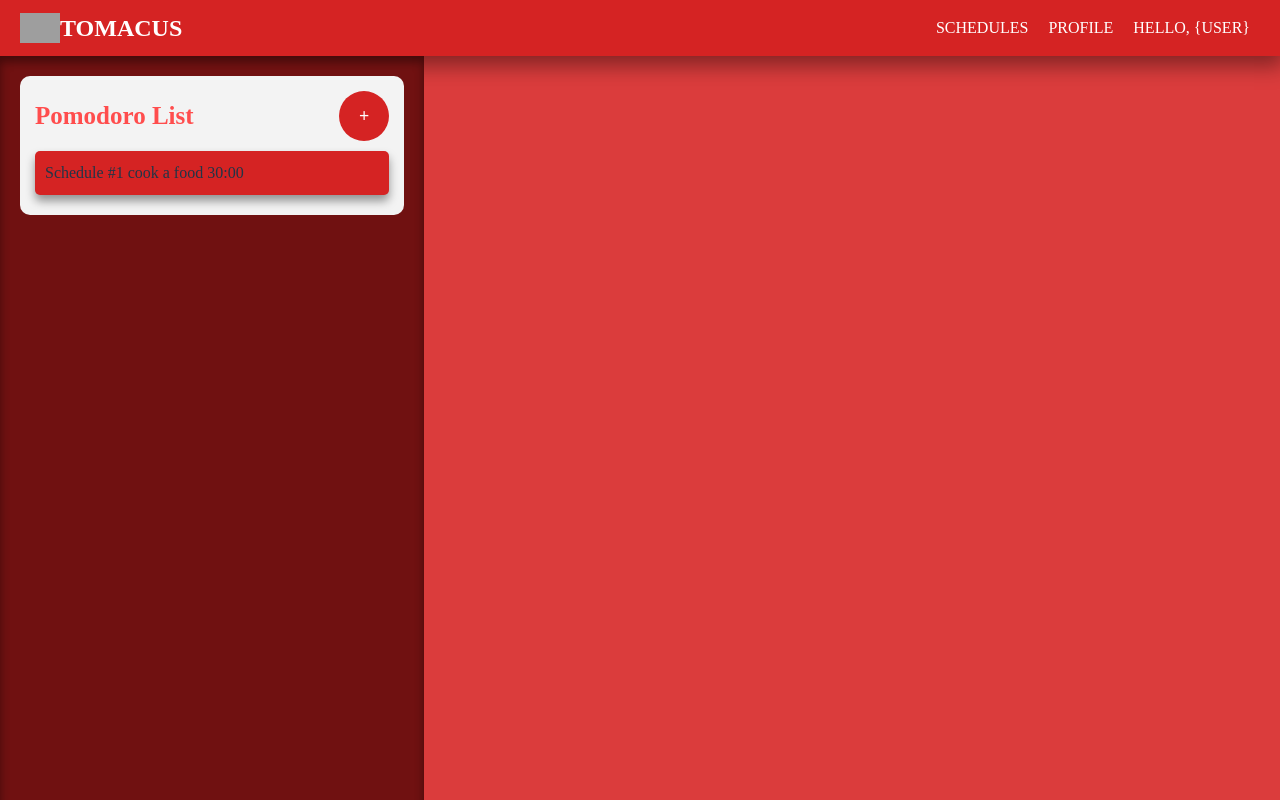
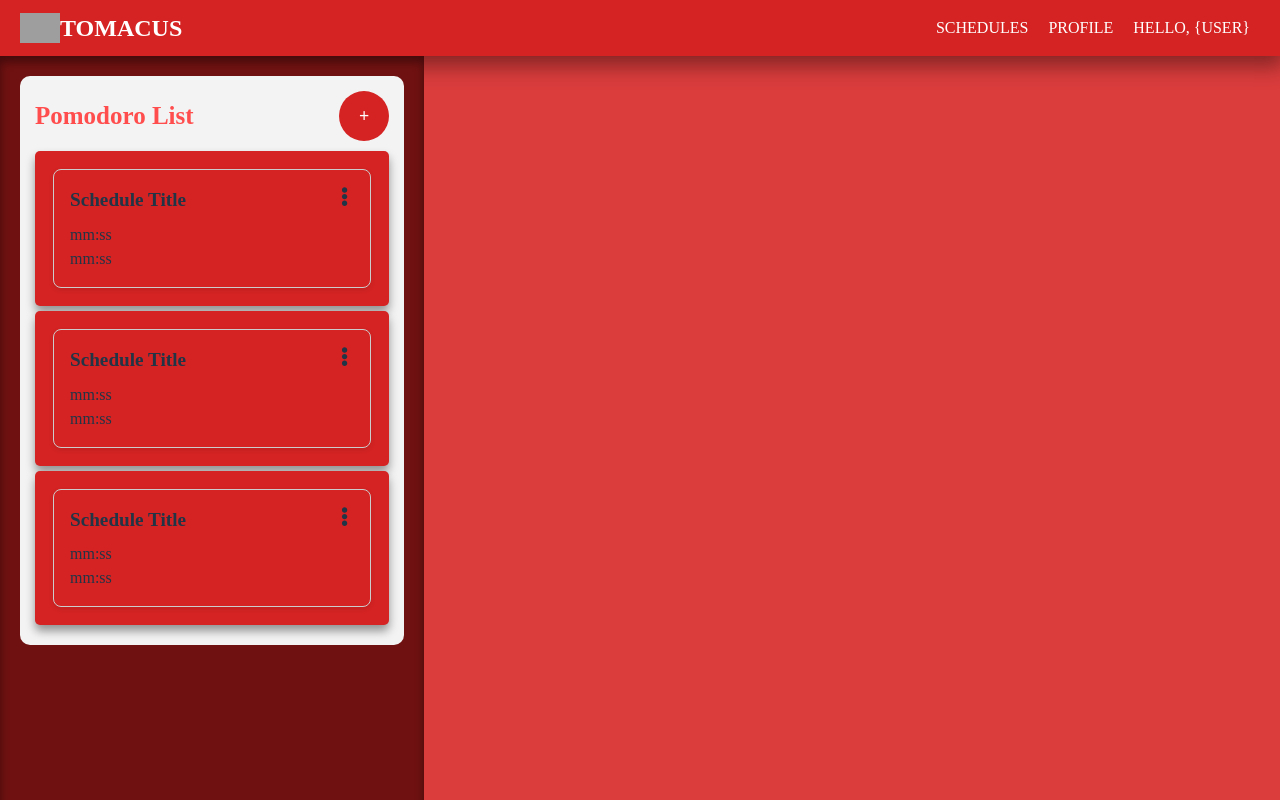
Before and after one commit to ciit-thedannified/cselec3-bce-tomacus, a React (Vite) app: page /dashboard/profile in a window 1280 px wide. Built offline with nearby package versions, Linux system fonts and the light colour scheme; grey boxes are pictures that could not be loaded; a web font is replaced by a local one.

Commit message:
Imported schedule card for testing
Successful importation of schedule card in dashboard.

```diff
--- a/src/pages/DashboardPage.jsx
+++ b/src/pages/DashboardPage.jsx
@@ -7,6 +7,7 @@
  */
 import {Outlet} from "react-router-dom";
 import '../css/DashboardPage.css'
+import ScheduleCard from "../components/ScheduleCard";
 
 export default function DashboardPage() {
     return (
@@ -36,7 +37,13 @@ export default function DashboardPage() {
                                 <button className="add-btn">+</button>
                             </div>
                             <div className="pomodoro-item">
-                                <span>Schedule #1 cook a food 30:00</span>
+                                <ScheduleCard/>
+                            </div>
+                            <div className="pomodoro-item">
+                                <ScheduleCard/>
+                            </div>
+                            <div className="pomodoro-item">
+                                <ScheduleCard/>
                             </div>
                         </div>
                     </div>
```
